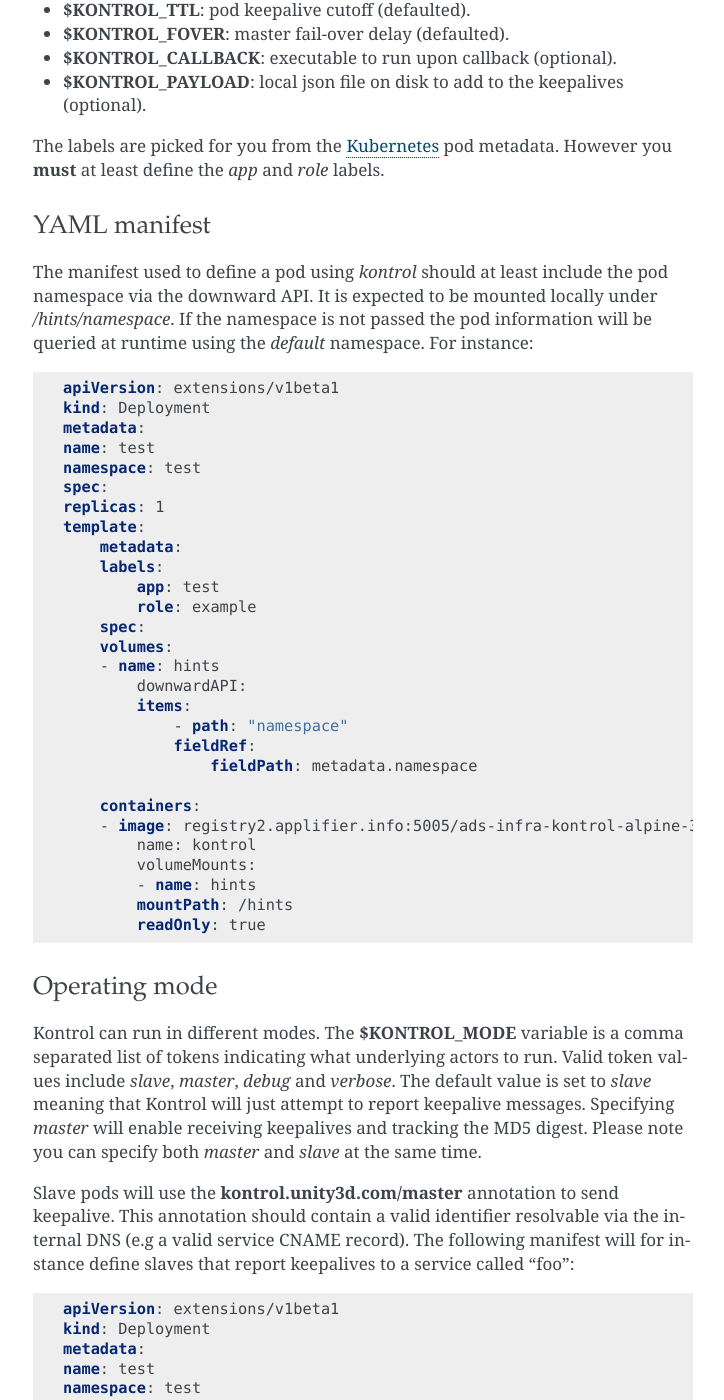
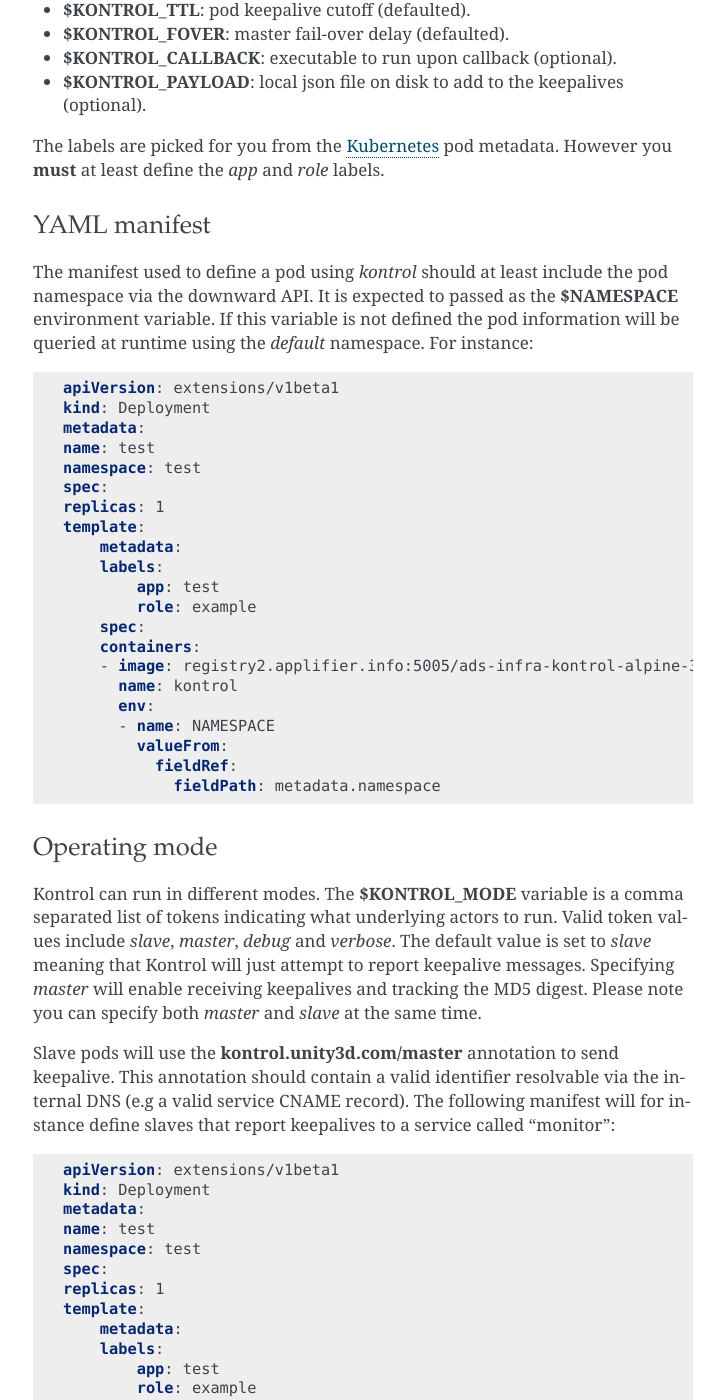
Before and after one commit to isabella232/ads-infra-kontrol, a Sphinx documentation site: the page built from docs/kontrol.rst, in a window 1280 px wide and 1400 px high, scrolled down 2683 px. Shown: the whole window, without its empty margins (387-1111 px from the left). Built offline with Sphinx 7.4.7, drawn with Linux system fonts in a browser that asks for light colours; some of the changed text lies outside the part shown.

Commit message:
Rework of the boot script + adding telegraf

```diff
--- a/docs/kontrol.rst
+++ b/docs/kontrol.rst
@@ -108,9 +108,9 @@ YAML manifest
 *************
 
 The manifest used to define a pod using *kontrol* should at least include the pod namespace via
-the downward API. It is expected to be mounted locally under */hints/namespace*. If the namespace
-is not passed the pod information will be queried at runtime using the *default* namespace. For
-instance:
+the downward API. It is expected to passed as the **$NAMESPACE** environment variable. If this
+variable is not defined the pod information will be queried at runtime using the *default*
+namespace. For instance:
 
 .. code-block:: YAML
 
@@ -127,21 +127,14 @@ instance:
             app: test
             role: example
         spec:
-        volumes:
-        - name: hints
-            downwardAPI:
-            items:
-                - path: "namespace"
-                fieldRef:
-                    fieldPath: metadata.namespace
-
         containers:
         - image: registry2.applifier.info:5005/ads-infra-kontrol-alpine-3.5
-            name: kontrol
-            volumeMounts:
-            - name: hints
-            mountPath: /hints
-            readOnly: true
+          name: kontrol
+          env:
+          - name: NAMESPACE
+            valueFrom:
+              fieldRef:
+                fieldPath: metadata.namespace
 
 
 Operating mode
@@ -155,7 +148,7 @@ specify both *master* and *slave* at the same time.
 
 Slave pods will use the **kontrol.unity3d.com/master** annotation to send keepalive. This annotation should
 contain a valid identifier resolvable via the internal DNS (e.g a valid service CNAME record). The following
-manifest will for instance define slaves that report keepalives to a service called "foo":
+manifest will for instance define slaves that report keepalives to a service called "monitor":
 
 .. code-block:: YAML
 
@@ -172,23 +165,18 @@ manifest will for instance define slaves that report keepalives to a service cal
             app: test
             role: example
         annotations:
-            kontrol.unity3d.com/master: foo.test.svc
+            kontrol.unity3d.com/master: monitor.test.svc
         spec:
-        volumes:
-        - name: hints
-            downwardAPI:
-            items:
-                - path: "namespace"
-                fieldRef:
-                    fieldPath: metadata.namespace
-
         containers:
         - image: registry2.applifier.info:5005/ads-infra-kontrol-alpine-3.5
-            name: kontrol
-            volumeMounts:
-            - name: hints
-            mountPath: /hints
-            readOnly: true
+          name: kontrol
+          env:
+          - name: KONTROL_MODE
+            value: slave
+          - name: NAMESPACE
+            valueFrom:
+              fieldRef:
+                fieldPath: metadata.namespace
 
 
 The *verbose* token will turn debug logs on. Those are piped to the container standard output.
```
